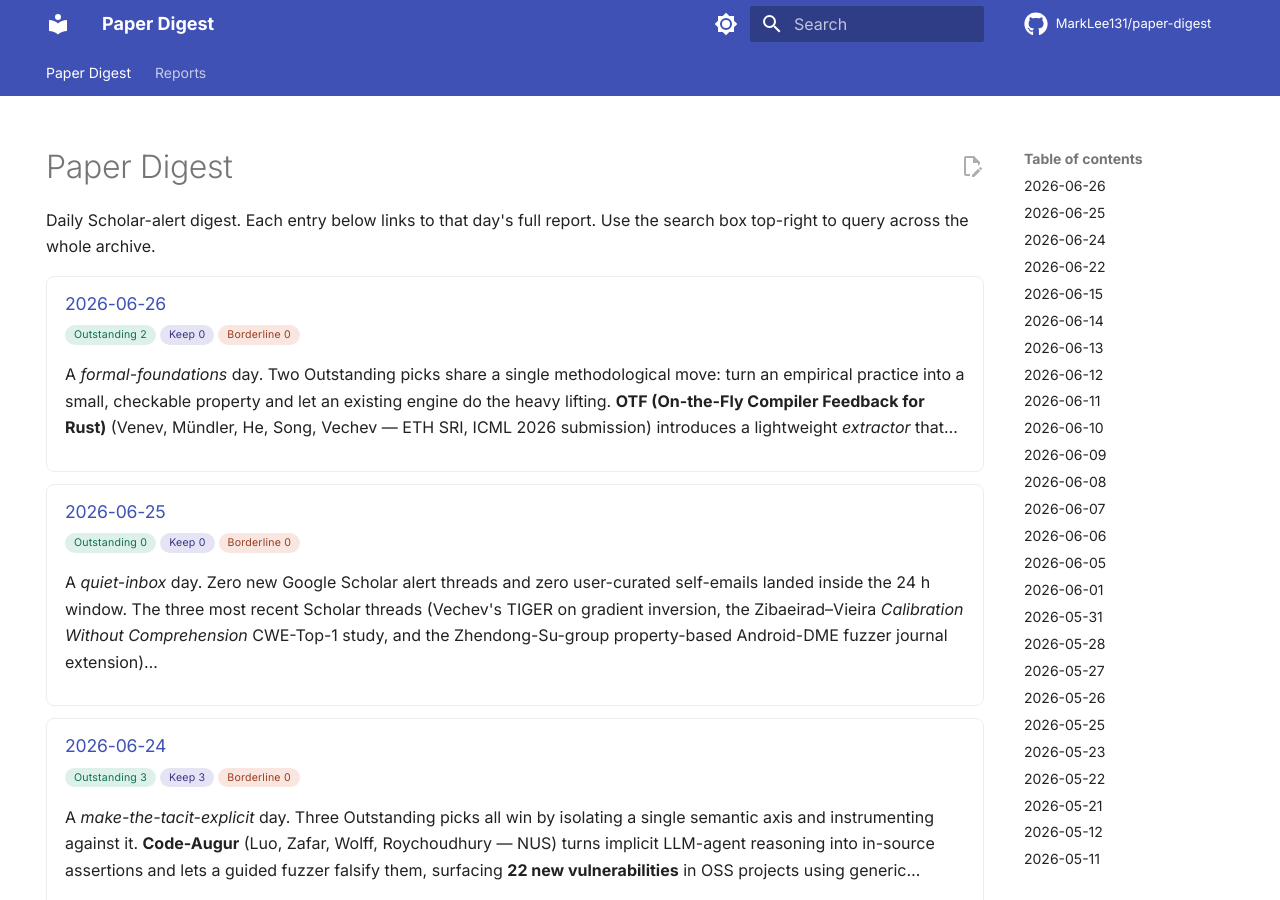
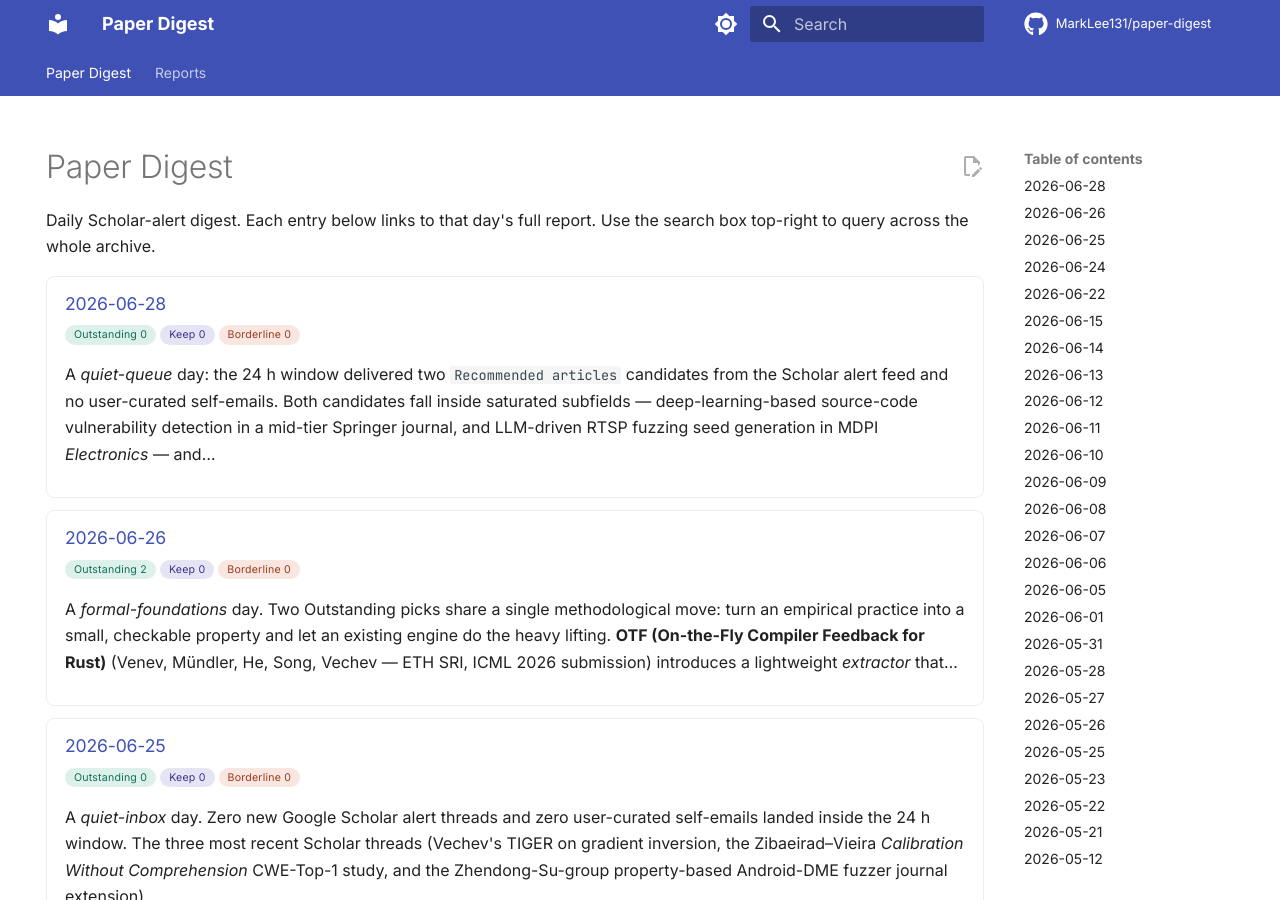
Before and after one commit to MarkLee131/paper-digest, an MkDocs documentation site: the page built from docs/index.md, in a window 1280 px wide and 900 px high. Built offline with MkDocs 1.6.1 and Material for MkDocs 9.7.7, drawn with Linux system fonts in a browser that asks for light colours; comment, search, counter and statistics services are not loaded.

Commit message:
digest: 2026-06-28 — 0 papers analysed (Stage-1 empty queue)

```diff
--- a/docs/index.md
+++ b/docs/index.md
@@ -9,6 +9,13 @@ hide:
 Daily Scholar-alert digest. Each entry below links to that day's full report. Use the search box top-right to query across the whole archive.
 
 <!-- BEGIN AUTO-INDEX -->
+<div class="digest-card" markdown>
+### [2026-06-28](reports/2026-06-28/index.md)
+<div class="meta"><span class="chip outstanding">Outstanding 0</span><span class="chip keep">Keep 0</span><span class="chip borderline">Borderline 0</span></div>
+
+A *quiet-queue* day: the 24 h window delivered two `Recommended articles` candidates from the Scholar alert feed and no user-curated self-emails. Both candidates fall inside saturated subfields — deep-learning-based source-code vulnerability detection in a mid-tier Springer journal, and LLM-driven RTSP fuzzing seed generation in MDPI *Electronics* — and…
+</div>
+
 <div class="digest-card" markdown>
 ### [2026-06-26](reports/2026-06-26/index.md)
 <div class="meta"><span class="chip outstanding">Outstanding 2</span><span class="chip keep">Keep 0</span><span class="chip borderline">Borderline 0</span></div>
```
Also changed, not shown: docs/reports/2026-06-28/index.md (added, +53 -0 lines), docs/reports/.pages, 1 other file.
